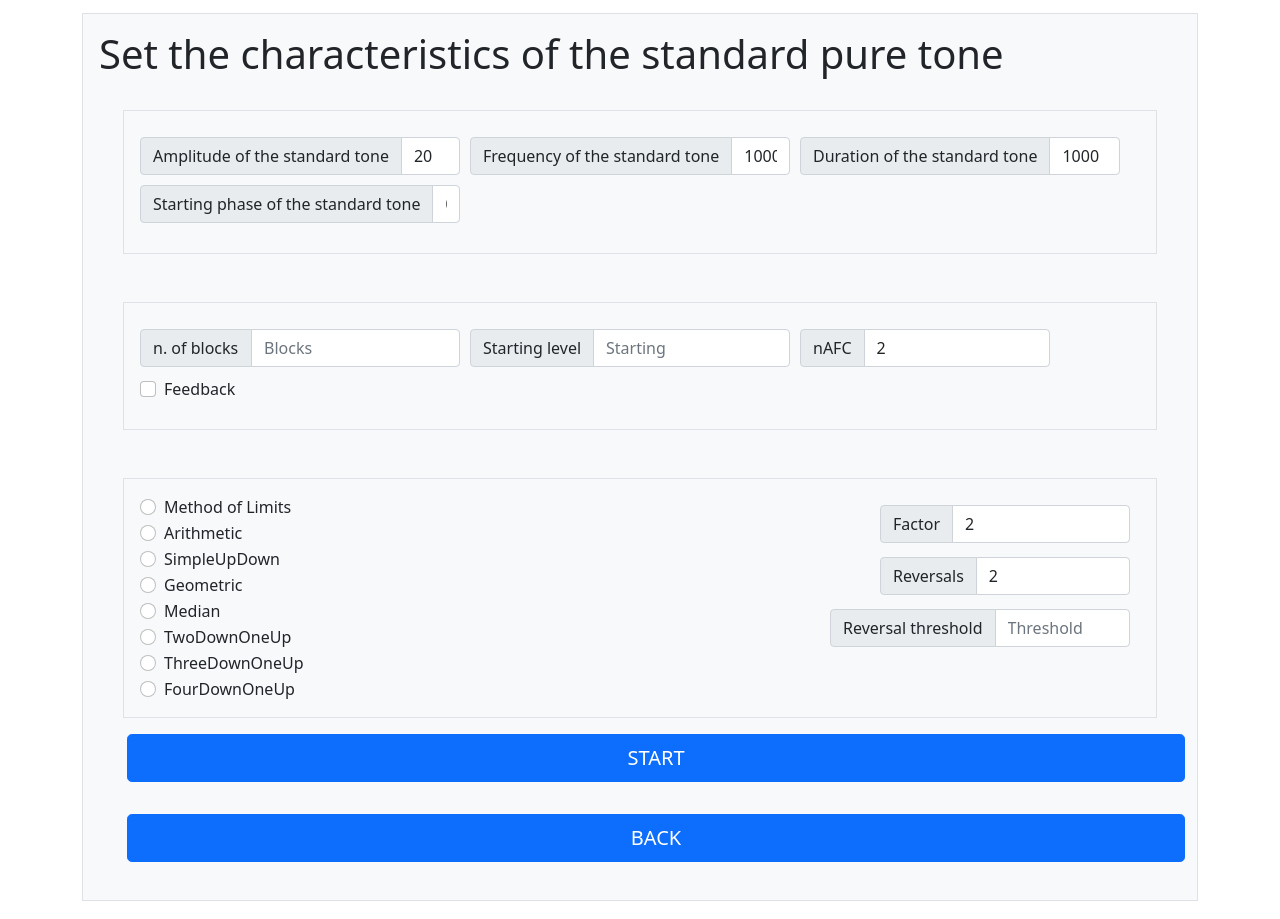
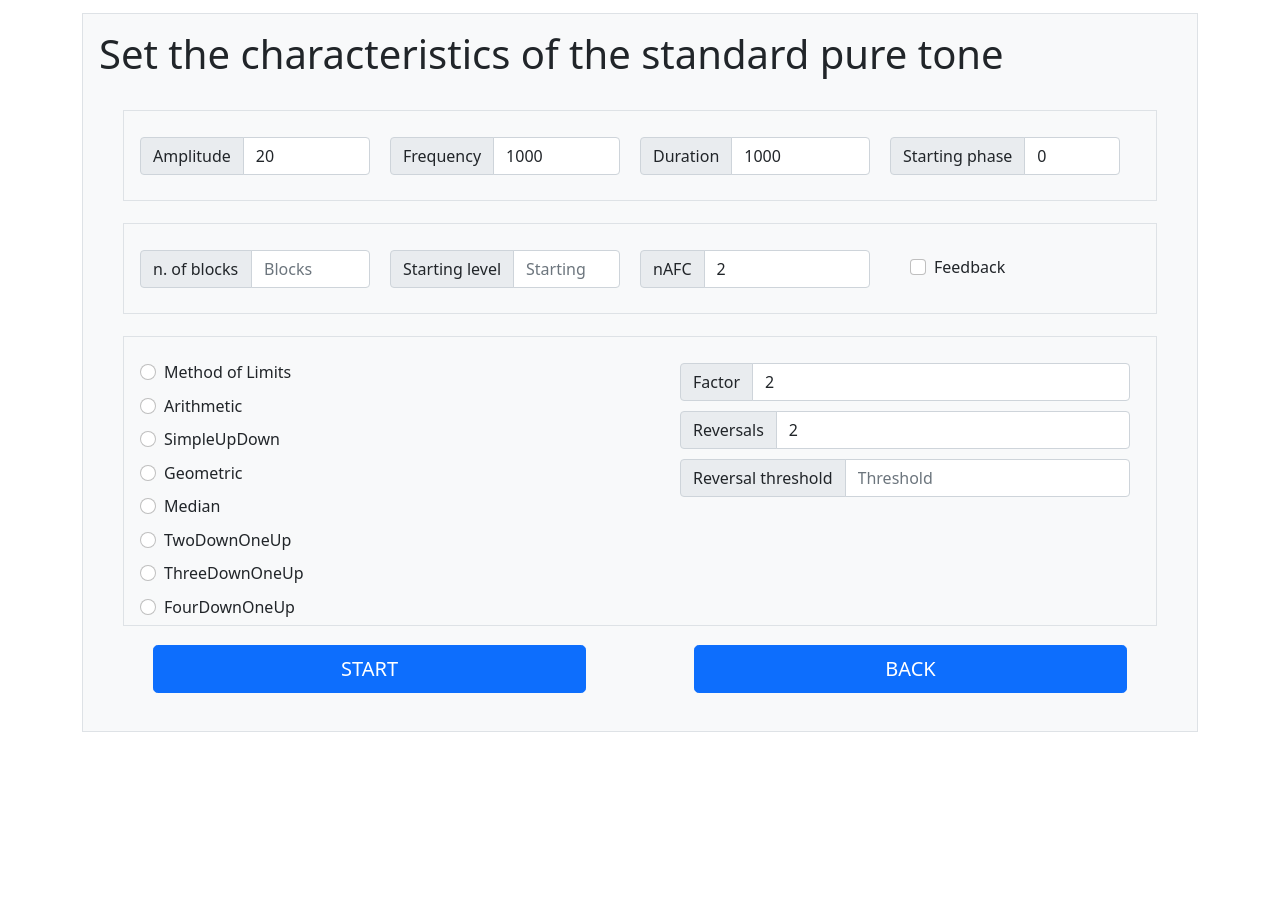
Before and after one commit to NiccoloOrlandi/PsychoacousticsWeb, a PHP site: page /soundSettings.html in a window 1280 px wide. After the commit the page ends 732 px from the top, so only its background shows below. Run offline with PHP 8.4, Linux system fonts and the light colour scheme.

Commit message:
Aggiornamento css dei form
I form dei dati anagrafici e delle impostazioni del test sono ora responsive. Ho cercato di mantenere lo stile che ricordavo avessero sul tuo pc, non avendo uno screenshot sono andato a memoria, se servirà cambierò qualcosa.

Su soundsettings c'era anche un problema di div non chiusi, quindi ho ricontrollato e reindentato tutto.

È un po' meno commentato del dovuto, sistemerò domani mattina.

Uno dei principali cambiamenti è lo spostamento del css dalle pagine html (css inline direttamente nei tag, sotto l'attributo style) alle pagine css.

Le due pagine html condividono lo stesso file css, quindi ho dovuto creare anche alcune nuove classi per distinguere alcuni casi

```diff
--- a/soundSettings.html
+++ b/soundSettings.html
@@ -30,39 +30,33 @@
 						<div class="container p-4" >
 							<div class="row gx-4">
 								<div class="col">
-                            <div class=" p-3 border bg-light " style="height:9rem" >
-                            <form name="soundsForm">
+									<div class="p-3 border bg-light little">
+										<!-- <form name="soundsForm"> <!-- non veniva mai chiuso, al momento non serve, andrà inserito quando imprementeremo la parte in php -->
 										 <!-- Contenuto dello slot, qui vanno inseriti tutti i bottoni e i check box del secondo slot -->
 
 
-                             <div class="input-group flex-nowrap" style="width:32%; float:left; margin-right:10px">
-                                <span class="input-group-text" id="addon-wrapping">Amplitude of the standard tone</span>
+										<div class="input-group flex-nowrap">
+											<span class="input-group-text" id="addon-wrapping">Amplitude</span>
 											<input type="text" class="form-control"  name="amplitude" id = "amplitude" placeholder="Standard" aria-label="Username" aria-describedby="addon-wrapping" value = "20">
 										</div>
 
-                            <div class="input-group flex-nowrap" style="width:32%; float:left; margin-right:10px">
-                                <span class="input-group-text" id="addon-wrapping">Frequency of the standard tone</span>
+										<div class="input-group flex-nowrap">
+											<span class="input-group-text" id="addon-wrapping">Frequency</span>
 											<input type="text" class="form-control" name="frequency" id = "frequency" placeholder="Standard" aria-label="Username" aria-describedby="addon-wrapping" value="1000">
 										</div>
 
-                            <div class="input-group flex-nowrap" style="width:32%; float:left; margin-right:10px">
-                                <span class="input-group-text" id="addon-wrapping">Duration of the standard tone</span>
+										<div class="input-group flex-nowrap">
+											<span class="input-group-text" id="addon-wrapping">Duration</span>
 											<input type="text" class="form-control" name="duration" id = "duration" placeholder="Standard" aria-label="Username" aria-describedby="addon-wrapping" value = "1000">
 										</div>
 
-                            <div class="input-group flex-nowrap" style="width:32%; float:left; margin-right:10px">
-                                <span class="input-group-text" id="addon-wrapping">Starting phase of the standard tone</span>
+										<div class="input-group flex-nowrap">
+											<span class="input-group-text" id="addon-wrapping">Starting phase</span>
 											<input type="text" class="form-control" name="phase" id = "phase" placeholder="Standard" aria-label="Username" aria-describedby="addon-wrapping" value = "0">
-                            </div>
-
-
-
-
-
 										</div>
 									</div>
 								</div>
-
+							</div>
 						</div>
 
 
@@ -70,29 +64,29 @@
 						<div class="container p-4" >
 							<div class="row gx-4">
 								<div class="col">
-                           <div class=" p-3 border bg-light " style="height:8rem" >
+								   <div class="p-3 border bg-light little">
 
 										<!-- Contenuto dello slot, qui vanno inseriti tutti i bottoni e i check box del secondo slot -->
 
-                            <div class="input-group flex-nowrap" style="width:32%; float:inline-start; margin-right:10px" >
+										<div class="input-group flex-nowrap">
 										   <span class="input-group-text" id="addon-wrapping" style="width:7rem">n. of blocks</span>
 										   <input type="text" class="form-control" id = "blocks" placeholder="Blocks" aria-label="Username" aria-describedby="addon-wrapping">
 										</div>
 
-                            <div class="input-group flex-nowrap" style="width:32%; float:left; margin-right:10px" >
+										<div class="input-group flex-nowrap">
 											<span class="input-group-text" id="addon-wrapping">Starting level</span>
 											<input type="text" class="form-control" id = "level" placeholder="Starting " aria-label="Username" aria-describedby="addon-wrapping">
 										</div>
 
 
-                            <div class="input-group flex-nowrap" style="width:25%; float:left; margin-right:10px">
+										<div class="input-group flex-nowrap">
 											<span class="input-group-text" id="addon-wrapping">nAFC</span>
 											<input type="text" class="form-control" id = "nAFC" placeholder="nAFC" aria-label="Username" aria-describedby="addon-wrapping" value = "2" >
 										</div>
 
 
 										<!-- Checkbox -->
-                            <div class="form-check" style="float:inline-start; margin-top: 10px; ">
+										<div class="form-check">
 											<input class="form-check-input" type="checkbox" value="" id="flexCheckDefault">
 											<label class="form-check-label" for="flexCheckDefault">
 											   Feedback
@@ -103,7 +97,6 @@
 									</div>
 								</div>
 							</div>
-
 						</div>
 
 
@@ -111,29 +104,32 @@
 						<div class="container p-4" >
 							<div class="row gx-4">
 								<div class="col">
-                                   <div class=" p-3 border bg-light" style="height: 15rem;" >
-
+									<div class="p-3 border bg-light">
 
 										<!-- Contenuto dello slot, qui vanno inseriti tutti i componenti del terzo slot -->
-
-                                     <div class="input-group flex-nowrap" style="width:25%; float:inline-end; margin-right:10px">
+										<div class="right-div">
+											<div class="input-group flex-nowrap">
 												<span class="input-group-text" id="addon-wrapping">Factor</span>
 												<input type="text" class="form-control" name="factor" id="factor" placeholder="Factor" aria-label="Username" aria-describedby="addon-wrapping" value = "2">
 											</div>
-
-
-
-
+											<div class="input-group flex-nowrap">
+												<span class="input-group-text" id="addon-wrapping">Reversals</span>
+												<input type="text" class="form-control" id = "reversals" placeholder="Reversals" aria-label="Username" aria-describedby="addon-wrapping" value = "2">
+											</div>
+											<div class="input-group flex-nowrap">
+												<span class="input-group-text" id="addon-wrapping">Reversal threshold</span>
+												<input type="text" class="form-control" id = "reversalsTh" placeholder="Threshold" aria-label="Username" aria-describedby="addon-wrapping">
+											</div>
+										</div>
 
 											<!-- Radios -->
+										<div class="left-div">
 											<div class="form-check" >
 												<input class="form-check-input" type="radio" name="flexRadioDefault1" id="flexRadioDefault1" >
 												<label class="form-check-label" for="flexRadioDefault1">
 													Method of Limits
 												</label>
 											</div>
-
-
 
 											<div class="form-check" >
 												<input class="form-check-input" type="radio" name="flexRadioDefault3" id="flexRadioDefault1">
@@ -142,47 +138,33 @@
 												</label>
 											</div>
 
-                                     <div class="input-group flex-nowrap" style="width:25%; float:inline-end; margin-right:10px">
-                                        <span class="input-group-text" id="addon-wrapping">Reversals</span>
-                                        <input type="text" class="form-control" id = "reversals" placeholder="Reversals" aria-label="Username" aria-describedby="addon-wrapping" value = "2">
-                                    </div>
-
-                                     <div class="form-check"  >
+											<div class="form-check">
 												<input class="form-check-input" type="radio" name="flexRadioDefault1" id="flexRadioDefault1">
 												<label class="form-check-label" for="flexRadioDefault1">
 													SimpleUpDown
 												</label>
 											</div>
 
-                                     <div class="form-check"  >
+											<div class="form-check">
 												<input class="form-check-input" type="radio" name="flexRadioDefault3" id="flexRadioDefault1">
 												<label class="form-check-label" for="flexRadioDefault1">
 													Geometric
 												</label>
 											</div>
 
-                                    <div class="input-group flex-nowrap" style="width:30%; float:inline-end; margin-right:10px">
-                                        <span class="input-group-text" id="addon-wrapping">Reversal threshold</span>
-                                        <input type="text" class="form-control" id = "reversalsTh" placeholder="Threshold" aria-label="Username" aria-describedby="addon-wrapping">
-                                    </div>
-
-                                     <div class="form-check"  >
+											<div class="form-check">
 												<input class="form-check-input" type="radio" name="flexRadioDefault3" id="flexRadioDefault1">
 												<label class="form-check-label" for="flexRadioDefault1">
 													Median
 												</label>
 											</div>
 
-
-
-                                    <div class="form-check" >
+											<div class="form-check">
 												<input class="form-check-input" type="radio" name="flexRadioDefault1" id="flexRadioDefault1">
 												<label class="form-check-label" for="flexRadioDefault1">
 													TwoDownOneUp
 												</label>
 											</div>
-
-
 
 											<div class="form-check" >
 												<input class="form-check-input" type="radio" name="flexRadioDefault1" id="flexRadioDefault1">
@@ -197,38 +179,19 @@
 													FourDownOneUp
 												</label>
 											</div>
-
-
-
-
-
-
-
-
+										</div>
+									</div>
+								</div>
 							</div>
 						</div>
 
-
-                            <button type="button" class="btn btn-primary btn-lg m-3" onclick = "redirect()">START</button>
-
-                            <button type="button" class="btn btn-primary btn-lg m-3" onclick = "location.href='demographicData.html'">BACK</button>
-
-                         </div>
-
-
-
-
-                    </div>
-
-
+						<button type="button" class="btn btn-primary btn-lg m-3 soundSettingsButton" onclick = "redirect()">START</button>
+						<button type="button" class="btn btn-primary btn-lg m-3 soundSettingsButton" onclick = "location.href='demographicData.html'">BACK</button>
 
 					</div>
 				</div>
 			</div>
-
 		</div>
-
-
 
 		<!-- Bootstrap Bundle with Popper -->
 		<script src="https://cdn.jsdelivr.net/npm/bootstrap@5.0.2/dist/js/bootstrap.bundle.min.js" integrity="sha384-MrcW6ZMFYlzcLA8Nl+NtUVF0sA7MsXsP1UyJoMp4YLEuNSfAP+JcXn/tWtIaxVXM" crossorigin="anonymous"></script>
--- a/staircaseStyle.css
+++ b/staircaseStyle.css
@@ -1,9 +1,84 @@
 .input-group{
-    margin-top:10px;
+    margin-top: 10px;
+}
 
+.input-group.flex-nowrap{
+	width: 23%;
+	float: left;
+	margin-right: 2%; /*anche il margine si adatta con la dimensione dello schermo*/
 }
+
+#notesDiv{
+	width: 98%;
+}
+
 .form-check{
-    width: 33%;
+    margin-top: 1.5%;
+    width: 23%;
+	float: right;
+}
 
+.btn.btn-primary.btn-lg.m-3.soundSettingsButton{
+	float: left;
+	margin: 5% !important;
+	margin-top: 0px !important;
+	width: 40%;
+}
 
+.p-3.border.bg-light.little{
+	height: 140%;
 }
+
+.p-3.border.bg-light{
+	height: 102%;
+}
+
+.right-div{
+	width: 50%;
+	float: right;
+}
+
+.right-div .input-group.flex-nowrap{
+	width: 90%;
+	float: right;
+}
+
+.left-div{
+	width: 50%;
+	float: left;
+}
+
+.left-div .form-check{
+	width: 100%;
+}
+
+/*quando la finestra è più piccola di 991 pixel, viene usato questo css*/
+@media all and (max-width: 991px) {
+
+	/*gli input box ora prendono tutta la riga, come le note*/
+	.input-group.flex-nowrap{
+		width: 98%;
+		float: left;
+		margin-right: 2%;
+	}
+
+	.right-div{
+		width: 95%;
+		float: none;
+		margin-bottom: 5%;
+	}
+
+	.right-div .input-group.flex-nowrap{
+		width: 95%;
+		float: none;
+	}
+
+	.left-div{
+		width: 95%;
+		float: none;
+	}
+
+	.form-check{
+		float: left;
+	}
+}
```
Also changed, not shown: demographicData.html (+9 -9 lines). Lines whose indentation alone changed are shown as unchanged.
